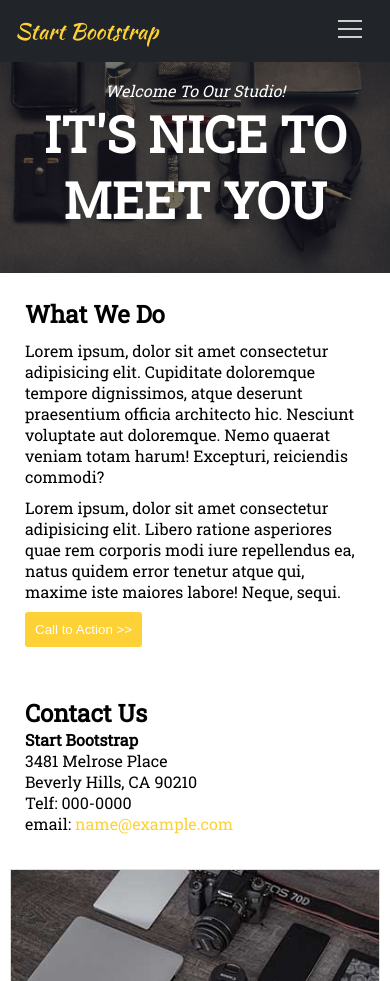
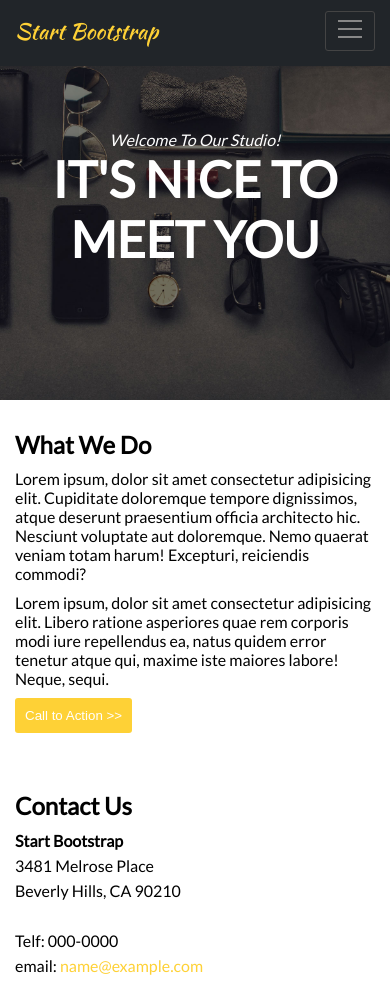
Before and after one commit to maribeltorresg/mi-pagina, a plain HTML site: page index.html in a window 390 px wide. Shown: the top 981 px of the page. Drawn offline with Linux system fonts and the light colour scheme.

Commit message:
cambiando de tamaño del fondo

```diff
--- a/css/main.css
+++ b/css/main.css
@@ -1,13 +1,21 @@
-html, body {
+/* html, body {
     height: 100%;
-}
+} */
 body {
-    font-family: 'Roboto Slab';
+    font-family: 'Lato', sans-serif;
 }
 /*Inicio estilos hambruguesa */
 .nav-right {
     float: right;
+}
+
+.burger-border {
+    border: 1px solid #444;
+    border-radius: 3px;
+    height: 40px;
+    margin-top: -4px;
     padding-top: 5px;
+    width: 50px;
 }
 
 .burger {
@@ -16,7 +24,7 @@ body {
     right: 28px;
     height: 2px;
     width: 24px;
-    background: #d0d0d0;
+    background: #888;
   }
 
 .burger::before, .burger::after {
@@ -25,7 +33,7 @@ body {
   height: 2px;
   width: 24px;
   display: block;
-  background: #d0d0d0;
+  background: #888;
 }
 
 .burger::before {
@@ -72,13 +80,14 @@ img {
     background-size: cover;
     background-attachment: scroll;
     background-position: center center;
+    height: 400px;
 }
 
 .intro-text {
     color: #fff;
     text-align: center;
     padding-bottom: 40px;
-    padding-top: 80px;
+    padding-top: 130px;
 }
 
 .intro-text p {
@@ -101,7 +110,15 @@ button {
 }
 
 .info, .contact {
-    padding: 25px;
+    margin:30px 15px;
+}
+
+.contact {
+    line-height: 25px;
+}
+
+.contact h2 {
+    margin-bottom: 10px;
 }
 
 .info p {
@@ -114,7 +131,7 @@ button {
 }
 
 .info-card {
-    margin: 10px;
+    margin: 25px 10px;
     border: 1px solid #ddd;
 }
 
@@ -135,8 +152,7 @@ button {
 footer {
     background-color: #212529;
     color: #fff;
-    height: 90px;
-    padding: 42px;
+    padding: 62px;
     text-align: center;
 }
 
@@ -145,12 +161,14 @@ footer {
         display: none;
     }
 
-    header, .header-image {
-        height: 100%;
-    }
+    /* header, */
+
+    /* .header-image {
+        height: 400px;
+    } */
 
     .intro-text {
-        padding-top: 20%;
+        padding-top: 14%;
     }
 
     .view-desktop {
--- a/index.html
+++ b/index.html
@@ -4,7 +4,7 @@
     <meta charset="UTF-8">
     <meta name="viewport" content="width=device-width, initial-scale=1.0">
     <meta http-equiv="X-UA-Compatible" content="ie=edge">
-    <link href="https://fonts.googleapis.com/css?family=Kaushan+Script|Roboto+Slab" rel="stylesheet">
+    <link href="https://fonts.googleapis.com/css?family=Kaushan+Script|Lato" rel="stylesheet">
     <link rel="stylesheet" href="css/main-sin-gutter.css">
     <link rel="stylesheet" href="css/main.css">
     <title>Mi Página</title>
@@ -17,7 +17,7 @@
           <div class="nav-left">
             <a href="#">Start Bootstrap</a>
           </div>
-          <div class="nav-right view-mobile">
+          <div class="nav-right burger-border view-mobile">
             <a href="#" class="burger"></a>
           </div>
           <ul class="nav-right view-desktop">
@@ -52,7 +52,7 @@
         <div class="col-xs-12 col-sm-4">
           <div class="contact">
             <h2>Contact Us</h2>
-            <p><b>Start Bootstrap</b><br>3481 Melrose Place <br>Beverly Hills, CA 90210 <br>Telf: 000-0000 <br>email: <a href="#">name@example.com</a></p>
+            <p><b>Start Bootstrap</b><br>3481 Melrose Place <br>Beverly Hills, CA 90210 <br> <br>Telf: 000-0000 <br>email: <a href="#">name@example.com</a></p>
           </div>
         </div>
       </div>
```
